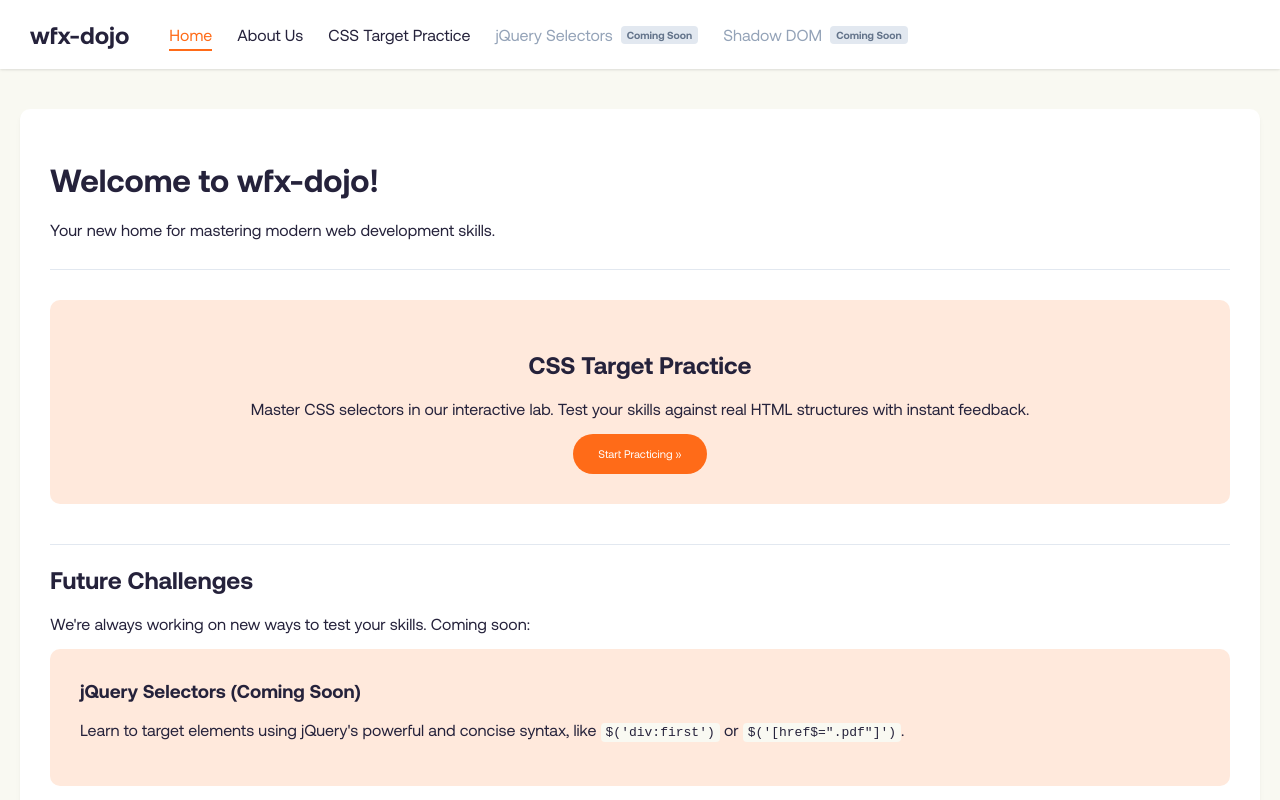
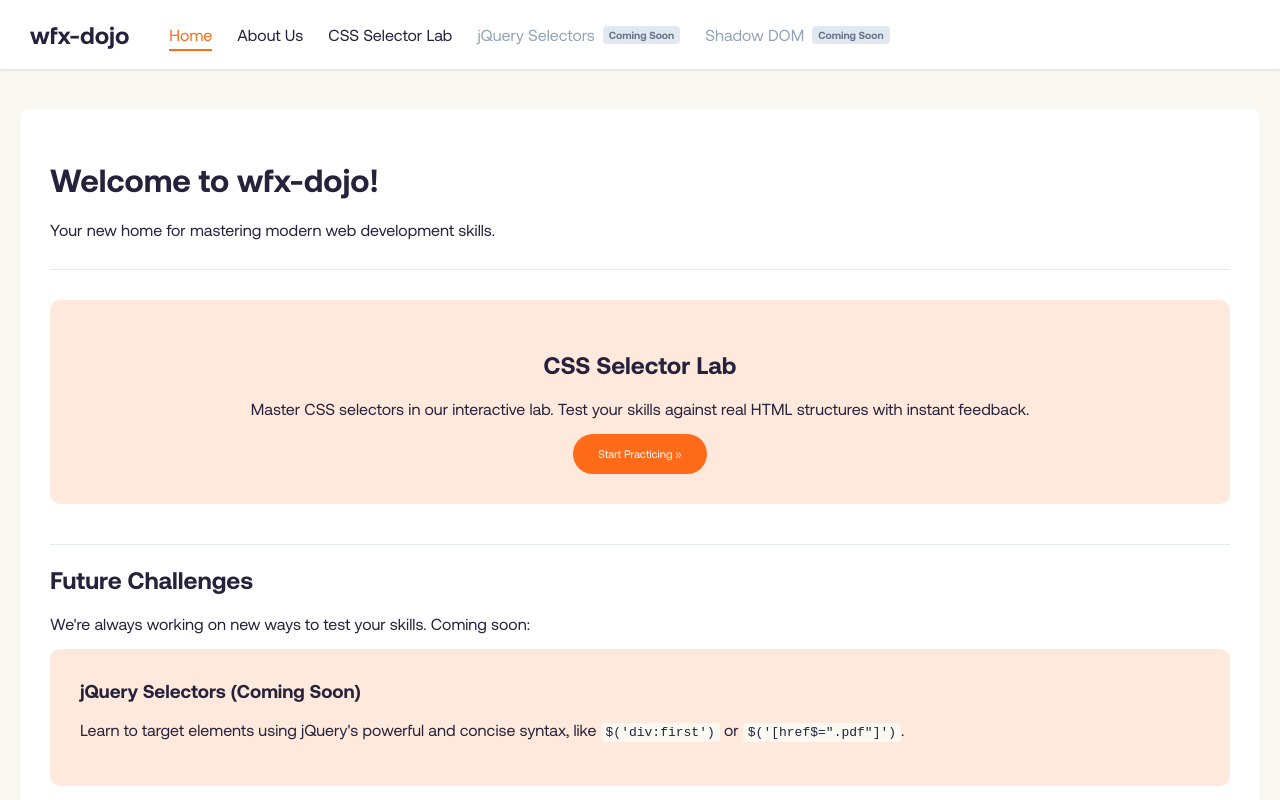
Before and after one commit to AM-WFX/Web-App, a plain HTML site: page index.html in a window 1280 px wide. Shown: the top 800 px of the page. Drawn offline with nearby package versions, Linux system fonts and the light colour scheme.

Commit message:
Update index.html

```diff
--- a/index.html
+++ b/index.html
@@ -38,7 +38,7 @@
 
                 <li><a href="about.html">About Us</a></li>
 
-                <li><a href="css-selector-lab.html">CSS Target Practice</a></li>
+                <li><a href="css-selector-lab.html">CSS Selector Lab</a></li>
 
                 <!-- ❗ UPDATED "Coming Soon" Links with Tooltip ❗ -->
 
@@ -100,7 +100,7 @@
 
                 <div class="promo-box">
 
-                    <h2>CSS Target Practice</h2>
+                    <h2>CSS Selector Lab</h2>
 
                     <p>Master CSS selectors in our interactive lab. Test your skills against real HTML structures with instant feedback.</p>
 
```
